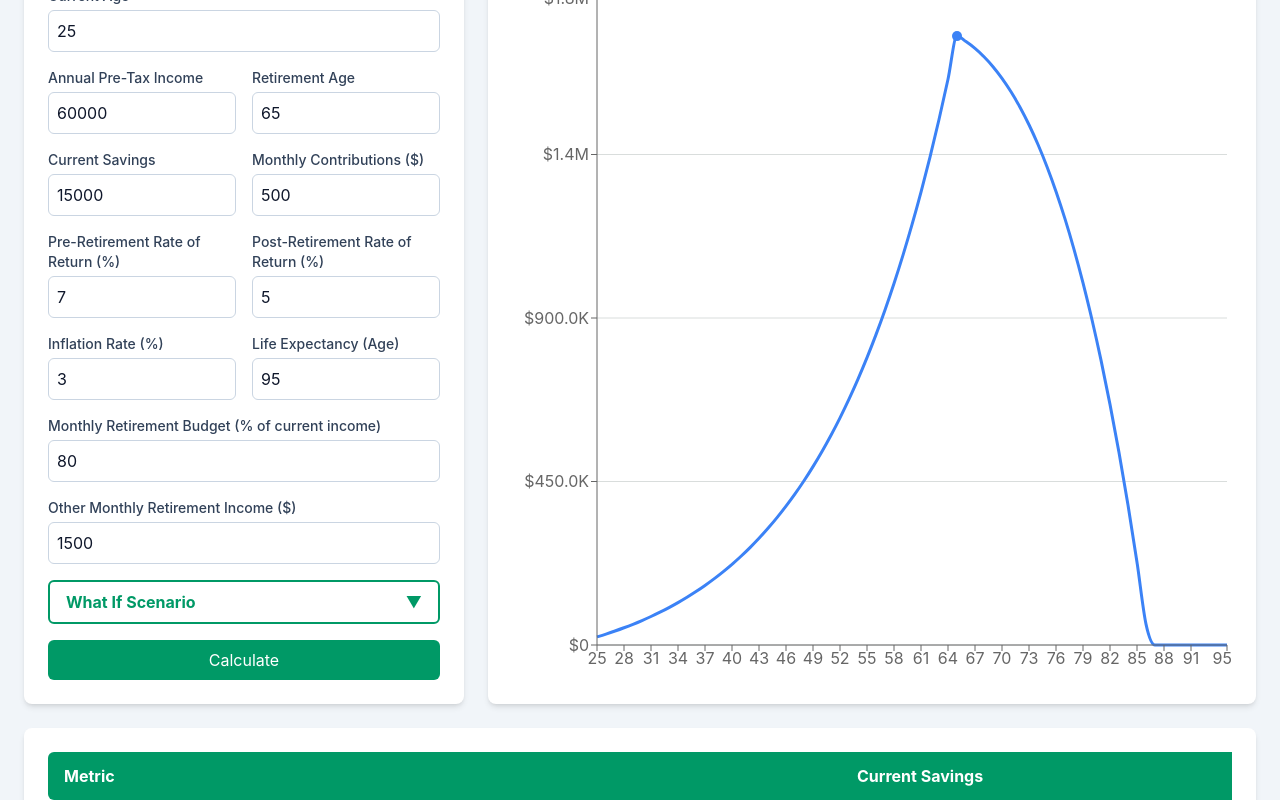
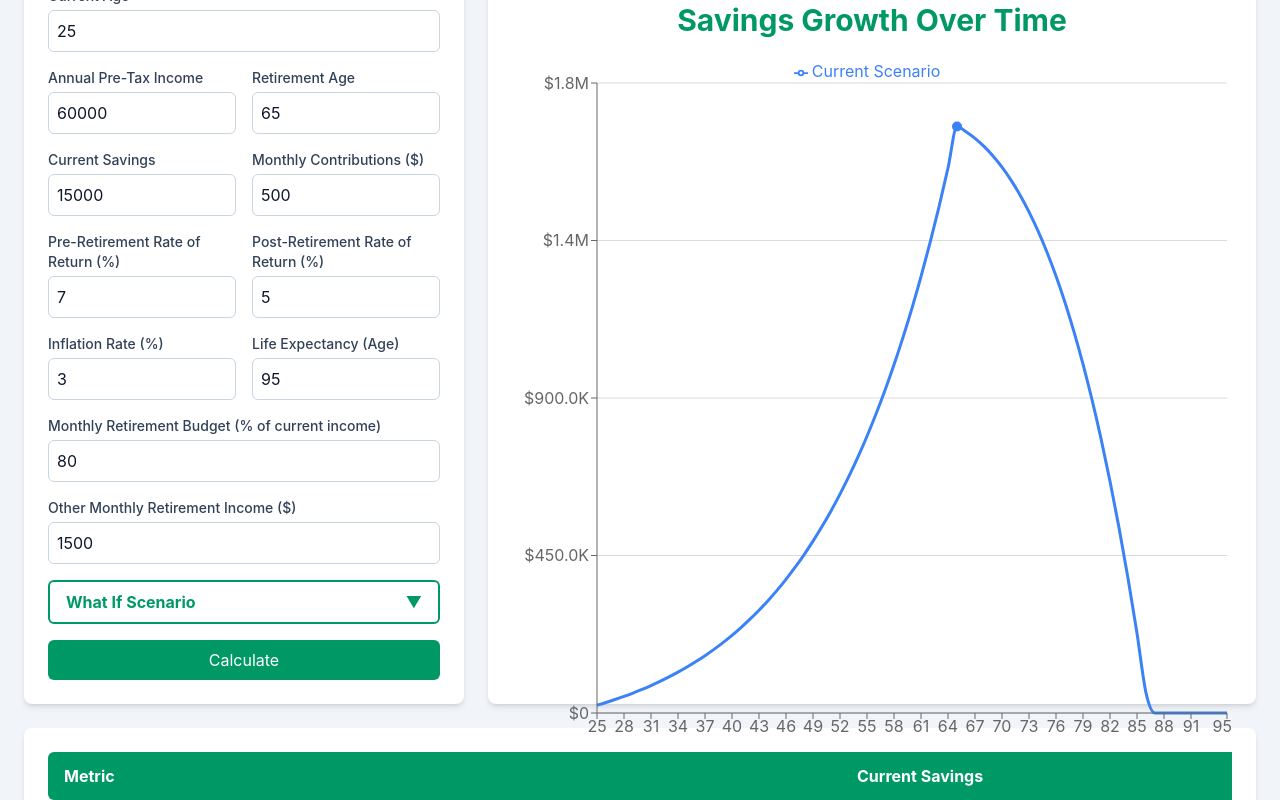
Before and after one commit to cramoscervantes/retirement-website, a React (Vite) app: page /calculator in a window 1280 px wide. Both pictures are taken after a click on the button "Calculate". Shown: the part 199-999 px from the top of the page. Built offline with nearby package versions, Linux system fonts and the light colour scheme.

Commit message:
Add legend, chart title, and what-if UX improvements
- Added Legend component to chart with friendly labels
- Legend positioned at top of chart
- Added "Savings Growth Over Time" title to chart card

```diff
--- a/src/pages/Calculator.jsx
+++ b/src/pages/Calculator.jsx
@@ -1,6 +1,6 @@
 import { useState } from 'react'
 import useRetirementCalc from '../hooks/useRetirementCalc'
-import { ResponsiveContainer, LineChart, Line, XAxis, YAxis, CartesianGrid, Tooltip } from 'recharts'
+import { ResponsiveContainer, LineChart, Line, XAxis, YAxis, CartesianGrid, Tooltip, Legend } from 'recharts'
 import FormField from '../components/FormField'
 import TableRow from '../components/TableRow'
 import { formatCurrency, formatImpact, formatAxisCurrency } from '../utils/formatters'
@@ -103,6 +103,7 @@ function Calculator() {
                 </div>
 
                 <div className="bg-white dark:bg-slate-800 rounded-lg shadow-md p-6 flex-1">
+                    <h2 className="text-emerald-600 text-3xl font-bold text-center p-4">Savings Growth Over Time</h2>
                     {results &&
                         <ResponsiveContainer width="100%">
                             <LineChart
@@ -123,6 +124,12 @@ function Calculator() {
                                             name === 'balance' ? 'Current Scenario' : 'What If Scenario'
                                         ]
                                     }}
+                                />
+                                <Legend
+                                    formatter={(value) => {
+                                        return (value === 'balance') ? 'Current Scenario' : 'What If Scenario'
+                                    }}
+                                    verticalAlign="top"
                                 />
                                 <Line
                                     type="monotone"
```
